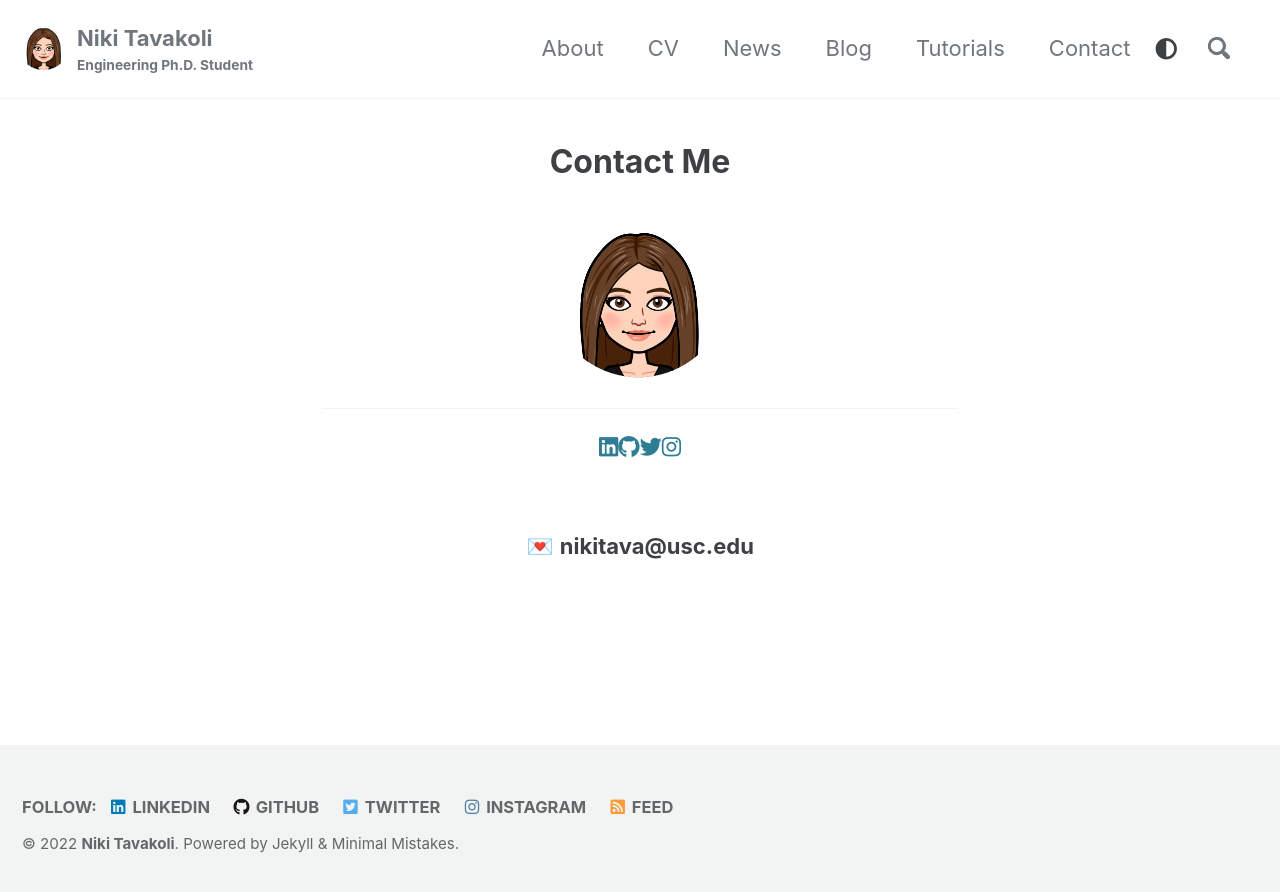
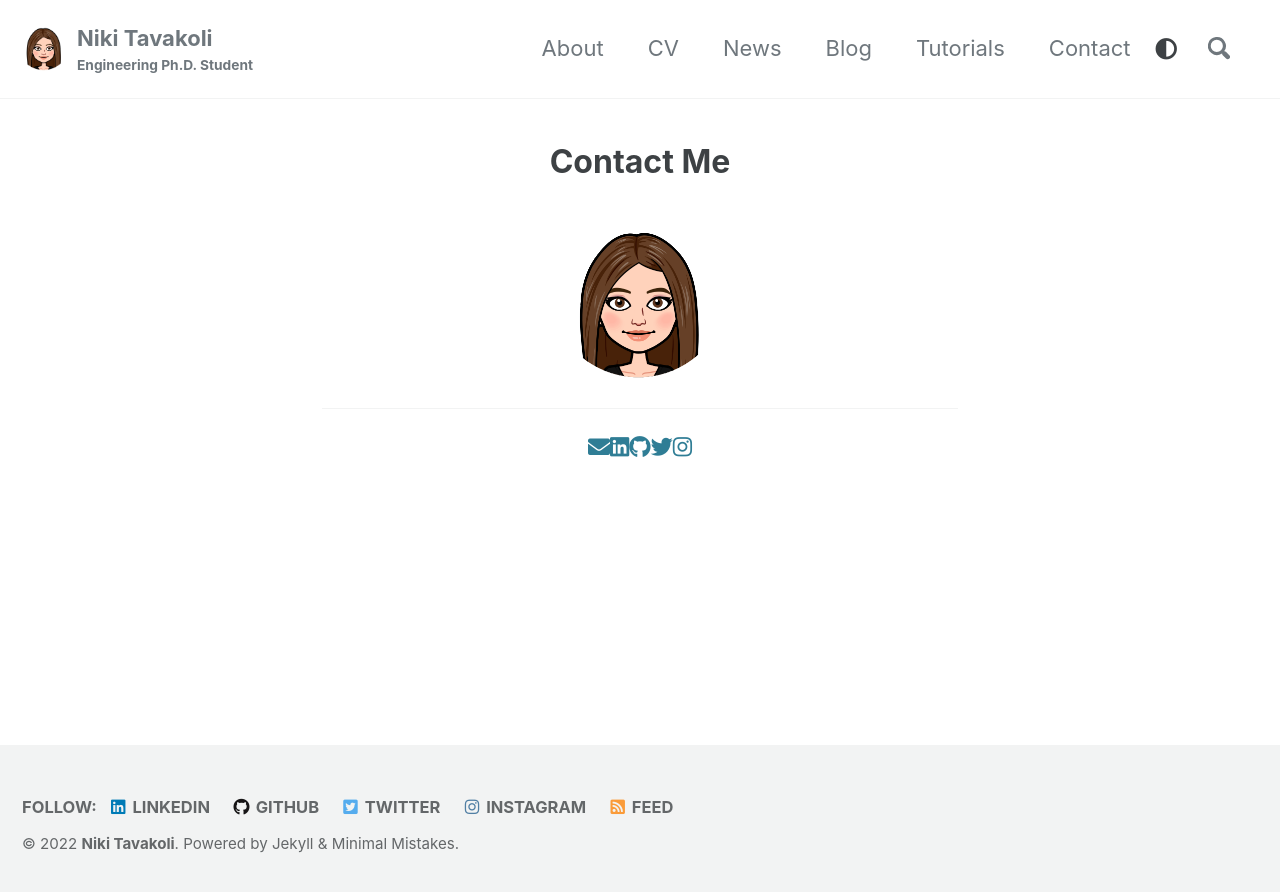
Before and after one commit to nikitavakoli/nikitavakoli.github.io, a Jekyll site: the page built from _pages/contact.md, in a window 1280 px wide. Shown: the top 892 px of the page. Built offline with Jekyll 4.4.1, drawn with Linux system fonts in a browser that asks for light colours; cached includes are drawn as plain includes; nearby versions of some CDN libraries; a style sheet for code colours, icons or effects is not loaded.

Commit message:
buttons final

```diff
--- a/_pages/contact.md
+++ b/_pages/contact.md
@@ -19,11 +19,7 @@ author_profile: false
 <center>
 
 <body>
-    <div class="socializer a sr-64px sr-squircle sr-rotate sr-icon-white sr-pad"><span class="sr-linkedin"><a href="https://www.linkedin.com/in/nikitava/" target="_blank" title="LinkedIn"><i class="fab fa-linkedin"></i></a></span><span class="sr-github"><a href="https://github.com/nikitavakoli" target="_blank" title="Github"><i class="fab fa-github"></i></a></span><span class="sr-twitter"><a href="https://twitter.com/DatabaeInLA" target="_blank" title="Twitter"><i class="fab fa-twitter"></i></a></span><span class="sr-instagram"><a href="https://www.instagram.com/niki_tavakoli/" target="_blank" title="Instagram"><i class="fab fa-instagram"></i></a></span></div>
+    <div class="socializer a sr-64px sr-squircle sr-rotate sr-icon-white sr-pad"><span class="sr-email"><a href="nikitava@usc.edu" target="_blank" title="Email"><i class="fa fa-envelope"></i></a></span><span class="sr-linkedin"><a href="https://www.linkedin.com/in/nikitava/" target="_blank" title="LinkedIn"><i class="fab fa-linkedin"></i></a></span><span class="sr-github"><a href="https://github.com/nikitavakoli" target="_blank" title="Github"><i class="fab fa-github"></i></a></span><span class="sr-twitter"><a href="https://twitter.com/DatabaeInLA" target="_blank" title="Twitter"><i class="fab fa-twitter"></i></a></span><span class="sr-instagram"><a href="https://www.instagram.com/niki_tavakoli/" target="_blank" title="Instagram"><i class="fab fa-instagram"></i></a></span></div>
 </body>
 
-<br>
-<br>
-💌 <b>nikitava@usc.edu</b>
-
 </center>
```
